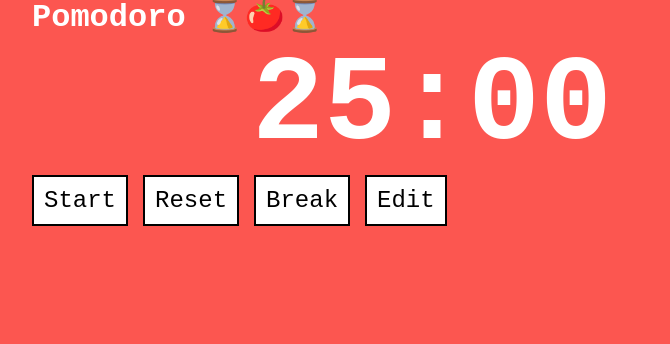
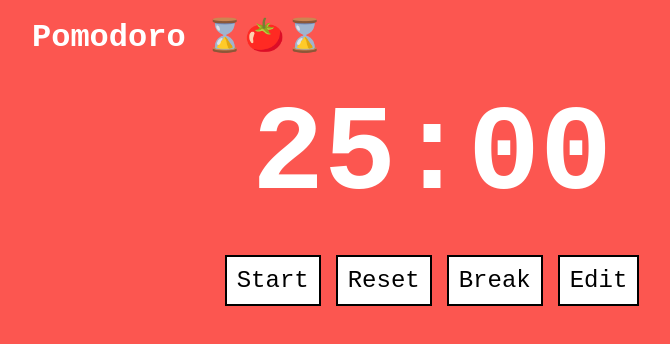
Before and after one commit to Comediant24/pomidoro-react, a React (Create React App) app: page / in a window 1280 px wide. Shown: the top 344 px of the page, without its empty margins (208-878 px from the left). Built offline with nearby package versions, Linux system fonts and the light colour scheme.

Commit message:
feat: создать компонент Button, конпки вынести в config

```diff
--- a/src/components/App/App.js
+++ b/src/components/App/App.js
@@ -27,5 +27,9 @@ const Wrapper = styled.div`
 
 const AppContainer = styled.div`
   max-width: 800px;
+  padding: 20px;
   margin: auto;
+  display: flex;
+  flex-direction: column;
+  gap: 30px;
 `;
--- /dev/null
+++ b/src/components/Button/Button.js
@@ -0,0 +1,10 @@
+import React from 'react';
+import styled from 'styled-components';
+
+const Button = ({ className, title }) => {
+  return <ButtonWrapper className={className}>{title}</ButtonWrapper>;
+};
+
+export default Button;
+
+const ButtonWrapper = styled.button``;
--- a/src/components/Controls/Controls.js
+++ b/src/components/Controls/Controls.js
@@ -1,13 +1,14 @@
 import React from 'react';
 import styled from 'styled-components';
+import Button from '../Button/Button';
+import TITLE_BUTTON from '../../config/config';
 
 const Controls = () => {
   return (
     <ControlsWrapper>
-      <ControlsButton>Start</ControlsButton>
-      <ControlsButton>Reset</ControlsButton>
-      <ControlsButton>Break</ControlsButton>
-      <ControlsButton>Edit</ControlsButton>
+      {TITLE_BUTTON.map((title) => (
+        <ControlsButton title={title} key={title} />
+      ))}
     </ControlsWrapper>
   );
 };
@@ -20,10 +21,11 @@ const ControlsWrapper = styled.section`
   margin: auto;
 `;
 
-const ControlsButton = styled.button`
+const ControlsButton = styled(Button)`
   background-color: white;
   padding: 10px;
   cursor: pointer;
   border: 2px solid black;
   font-size: 24px;
+  text-transform: capitalize;
 `;
--- /dev/null
+++ b/src/config/config.js
@@ -0,0 +1,3 @@
+const TITLE_BUTTON = ['start', 'reset', 'break', 'edit'];
+
+export default TITLE_BUTTON;
```
